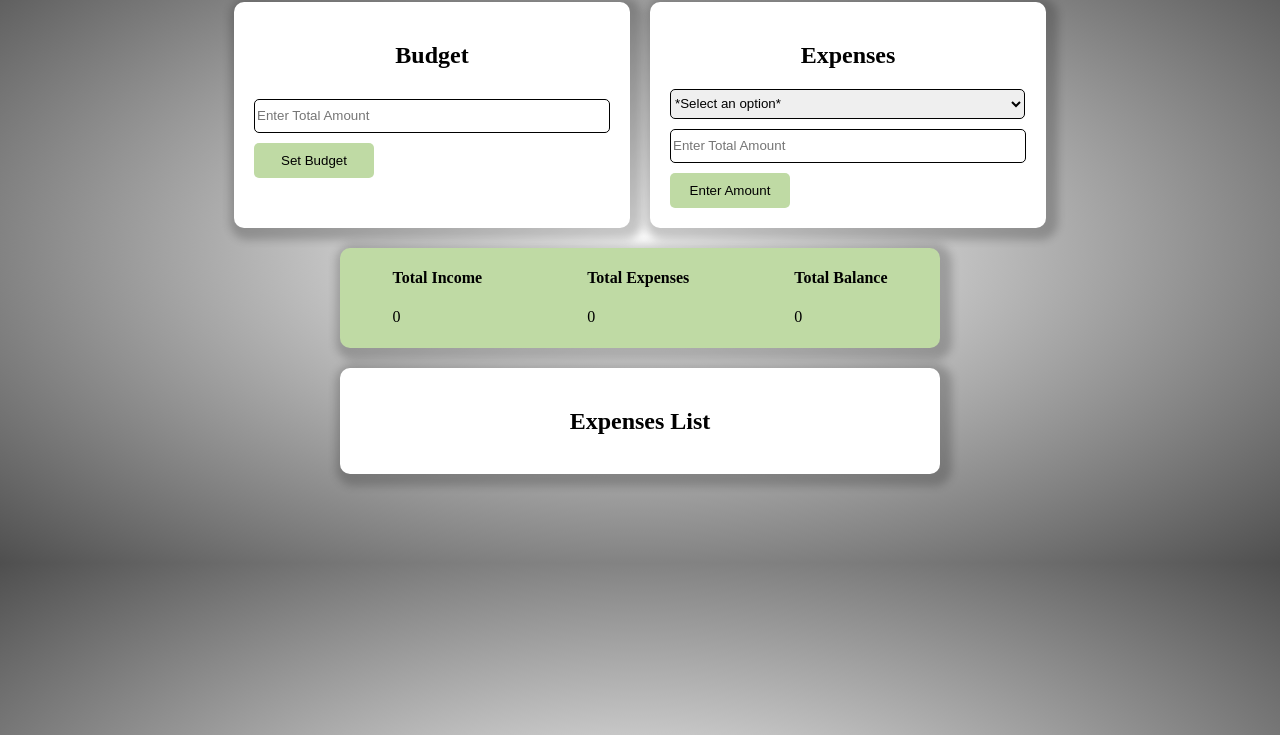
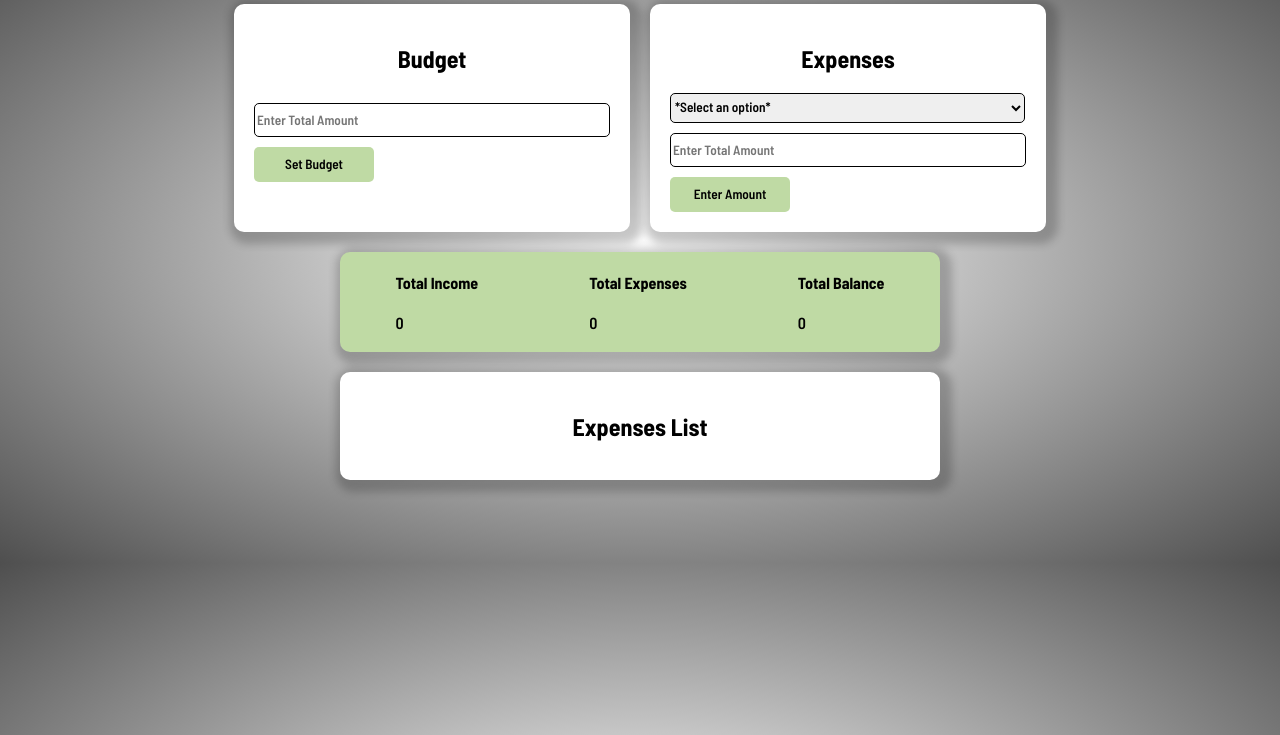
Before and after one commit to dianavfreitas/Budget-Tracker, a plain HTML site: page index.html in a window 1280 px wide. Shown: the part 65-800 px from the top of the page. Drawn offline with Linux system fonts and the light colour scheme.

Commit message:
pushing completed project

```diff
--- a/index.html
+++ b/index.html
@@ -3,6 +3,9 @@
 <head>
     <meta charset="UTF-8">
     <meta name="viewport" content="width=device-width, initial-scale=1.0">
+    <link rel="preconnect" href="https://fonts.googleapis.com">
+<link rel="preconnect" href="https://fonts.gstatic.com" crossorigin>
+<link href="https://fonts.googleapis.com/css2?family=Barlow+Semi+Condensed:ital,wght@0,100;0,200;0,300;0,400;0,500;0,600;0,700;0,800;0,900;1,100;1,200;1,300;1,400;1,500;1,600;1,700;1,800;1,900&display=swap" rel="stylesheet">
     <link rel="stylesheet" href="style.css">
     <title>Budget Tracker</title>
 </head>
--- a/style.scss
+++ b/style.scss
@@ -8,8 +8,12 @@
     background: radial-gradient($color1, $color2);
 }
 
+
 body{
     @include gradient(#ffff, #4f4f4f);
+    font-family: "Barlow Semi Condensed", sans-serif;
+    font-weight: 600;
+    font-style: normal;
 
 }
 
@@ -23,6 +27,7 @@
     height: 600px;
     width: 600px;
     margin: auto;
+
 
     h2{
         display: flex;
@@ -42,6 +47,9 @@
             margin-top: 10px;
             border: 1px solid $third_color;
             border-radius: 5px;
+            font-family: "Barlow Semi Condensed", sans-serif;
+            font-weight: 600;
+            font-style: normal;
         }
 
         button{
@@ -52,6 +60,9 @@
             border: none;
             border-radius: 5px;
             cursor: pointer;
+            font-family: "Barlow Semi Condensed", sans-serif;
+            font-weight: 600;
+            font-style: normal;
         }
 
         button:hover{
@@ -70,6 +81,9 @@
             height: 30px;
             border: 1px solid $third_color;
             border-radius: 5px;
+            font-family: "Barlow Semi Condensed", sans-serif;
+            font-weight: 600;
+            font-style: normal;
         }
 
         input{
@@ -78,6 +92,9 @@
             margin-top: 10px;
             border: 1px solid $third_color;
             border-radius: 5px;
+            font-family: "Barlow Semi Condensed", sans-serif;
+            font-weight: 600;
+            font-style: normal;
         }
 
         button{
@@ -88,6 +105,9 @@
             border: none;
             border-radius: 5px;
             cursor: pointer;
+            font-family: "Barlow Semi Condensed", sans-serif;
+            font-weight: 600;
+            font-style: normal;
         }
 
         button:hover{
```
Also changed, not shown: script.js (+31 -7 lines), style.css, 1 other file.
